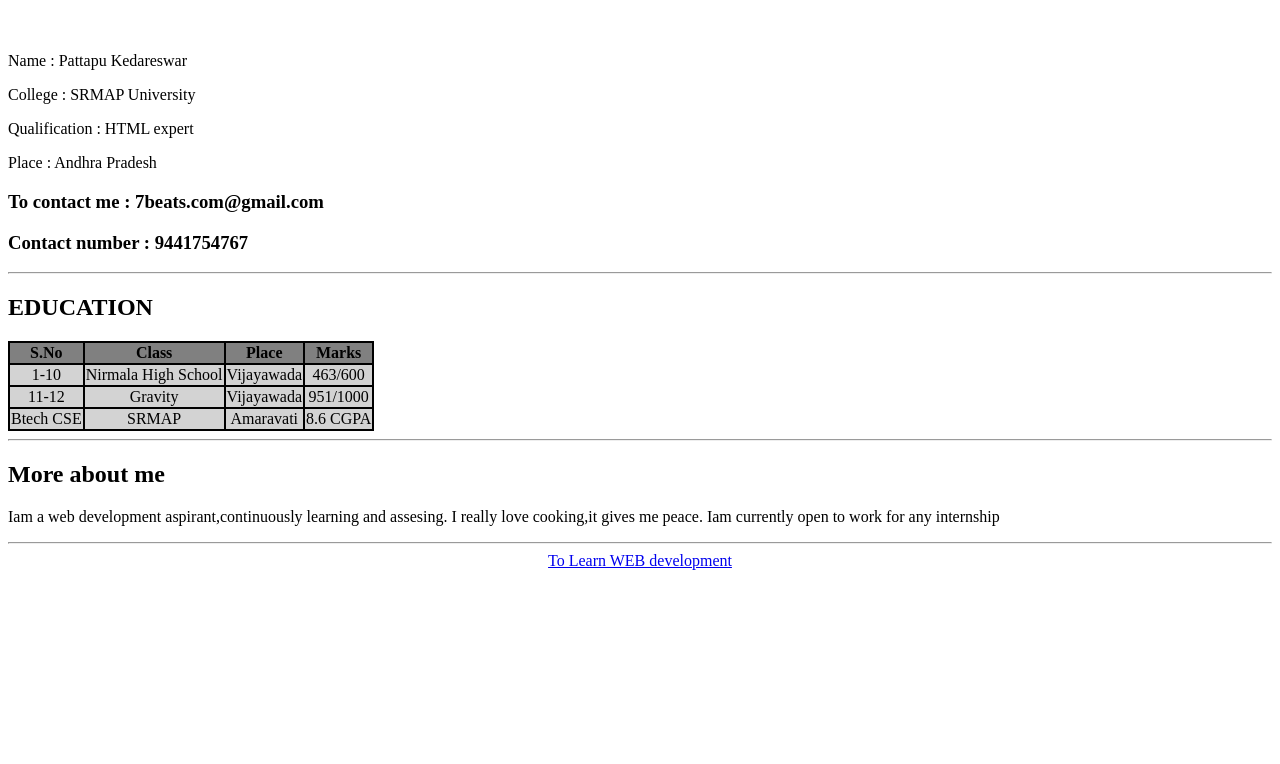
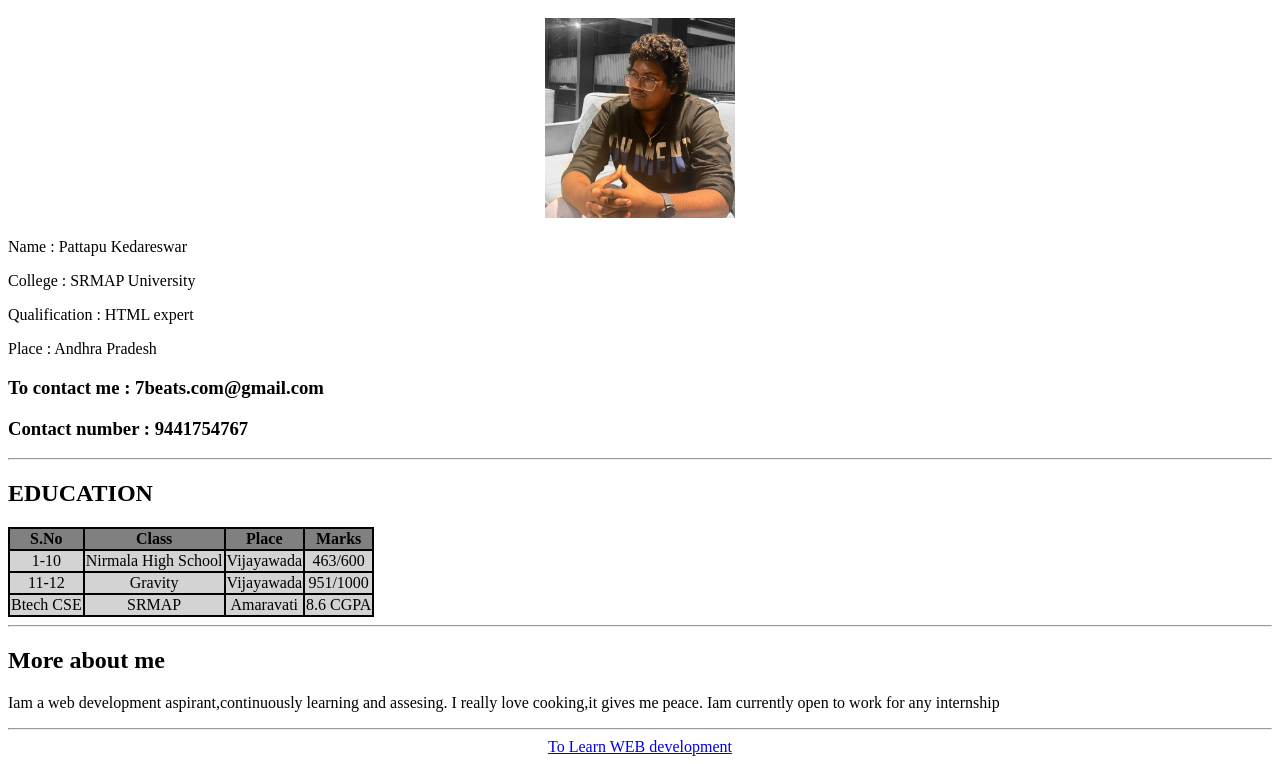
Before and after one commit to Kedareswar13/portfolio2, a plain HTML site: page index.html in a window 1280 px wide. Shown: the part 120-884 px from the top of the page. Before the commit the page ends 800 px from the top, so only its background shows below. Drawn offline with Linux system fonts and the light colour scheme.

Commit message:
Update index.html

```diff
--- a/index.html
+++ b/index.html
@@ -12,7 +12,7 @@
     </head>
     <main>
         <div id ="introduction"><center><h1>PATTAPU KEDARESWAR</h1></center>
-            <center><img src="/WEB DEV/Picsart_23-03-26_12-34-22-618.jpg"height = "200" alt=""></center></div>
+            <center><img src="Picsart_23-03-26_12-34-22-618.jpg"height = "200" alt=""></center></div>
             <div id ="details">
             <div><p>Name : Pattapu Kedareswar</p></div>
             <div><p>College : SRMAP University</p></div>
```
